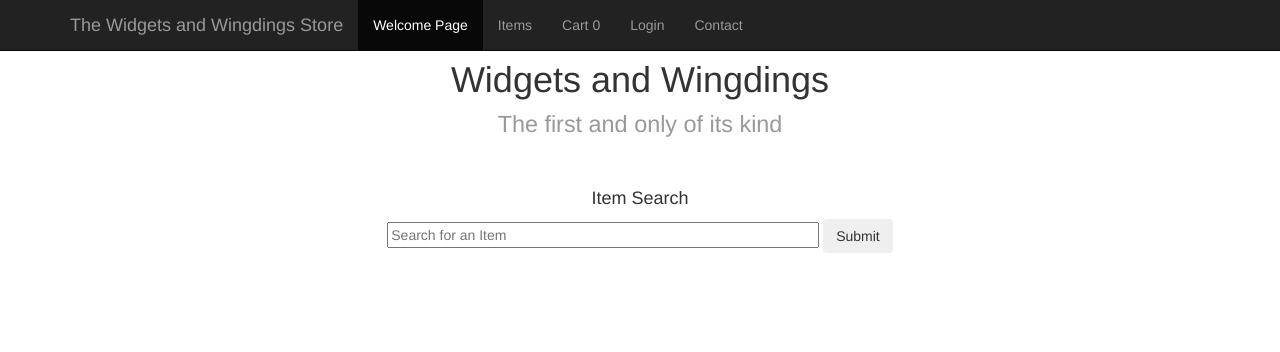
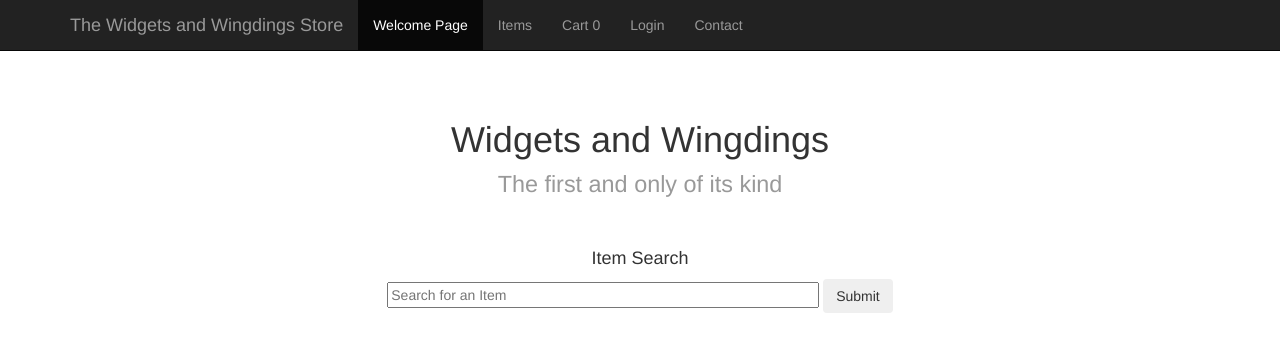
Before and after one commit to sethicis/cs405G_StoreFront, a PHP site: page / in a window 1280 px wide. Shown: the top 352 px of the page. Run offline with PHP 8.4, Linux system fonts and the light colour scheme; some libraries are stand-ins or nearby versions.

Commit message:
Bug fixes for CSSS

```diff
--- a/header.php
+++ b/header.php
@@ -37,11 +37,16 @@ function head($title){
 
     <!-- Bootstrap core CSS -->
     <link href=\"css/bootstrap.min.css\" rel=\"stylesheet\">
+    <style>
+        body {
+            padding-top: 60px;
+            }
+    </style>
     "
     //<!-- Custom styles for this template -->
     //<link href=\"starter-template.css\" rel=\"stylesheet\">
     . "
-    <script> body { padding-top: 60px; } </script>
+
   </head>";
     error_reporting(E_ALL);
 
```
